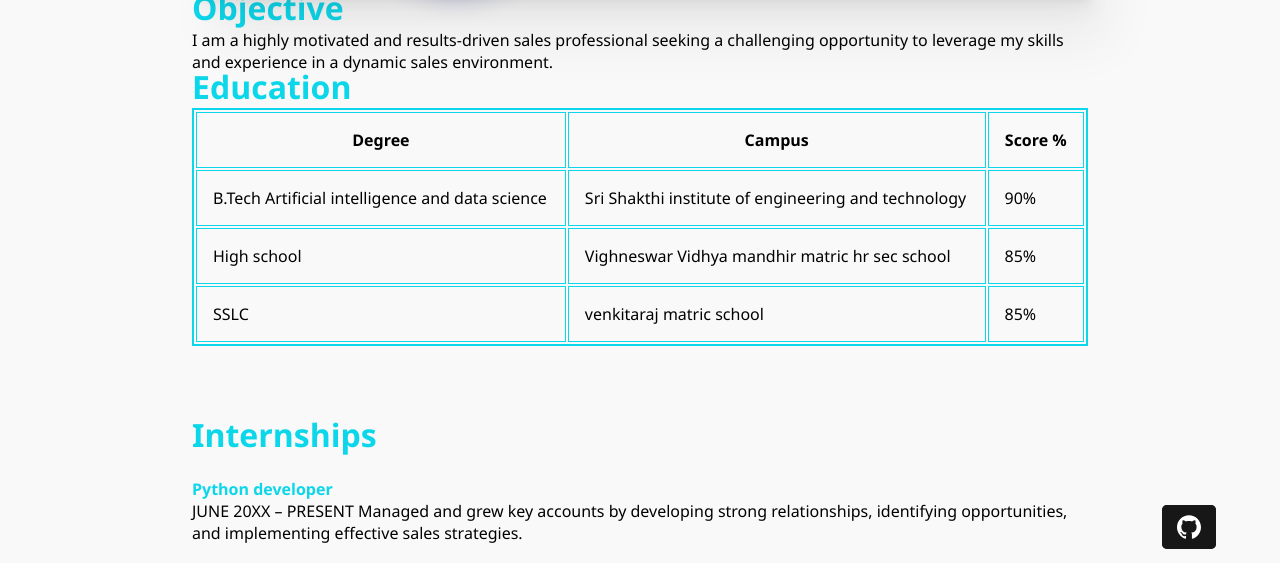
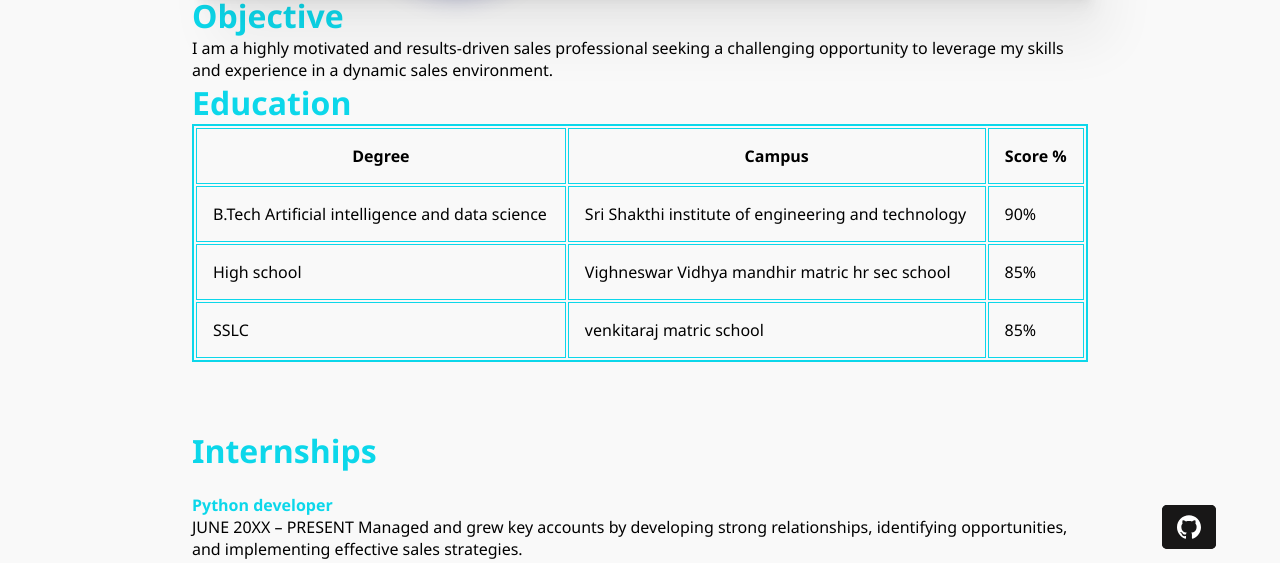
Before and after one commit to sandhya2005-png/sandhya2005-png.github.io, a plain HTML site: page index.html in a window 1280 px wide. Shown: the part 211-774 px from the top of the page. Drawn offline with Linux system fonts and the light colour scheme.

Commit message:
Update index.html

```diff
--- a/index.html
+++ b/index.html
@@ -82,7 +82,7 @@
 
         .section2 {
             width: 70%;
-            height: 6rem;
+            height: 7rem;
             /* background-color: aquamarine; */
             /* border: 1px solid aquamarine; */
 
```
